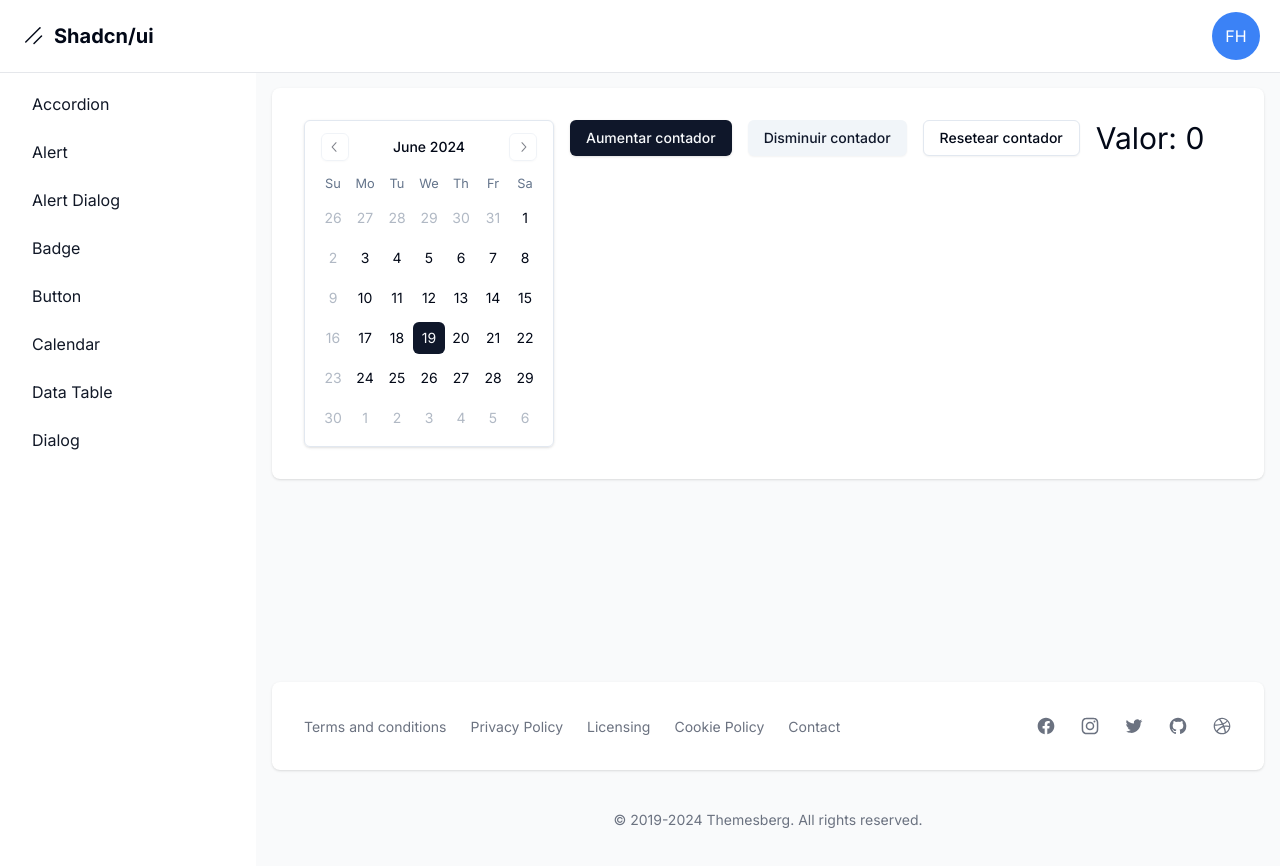
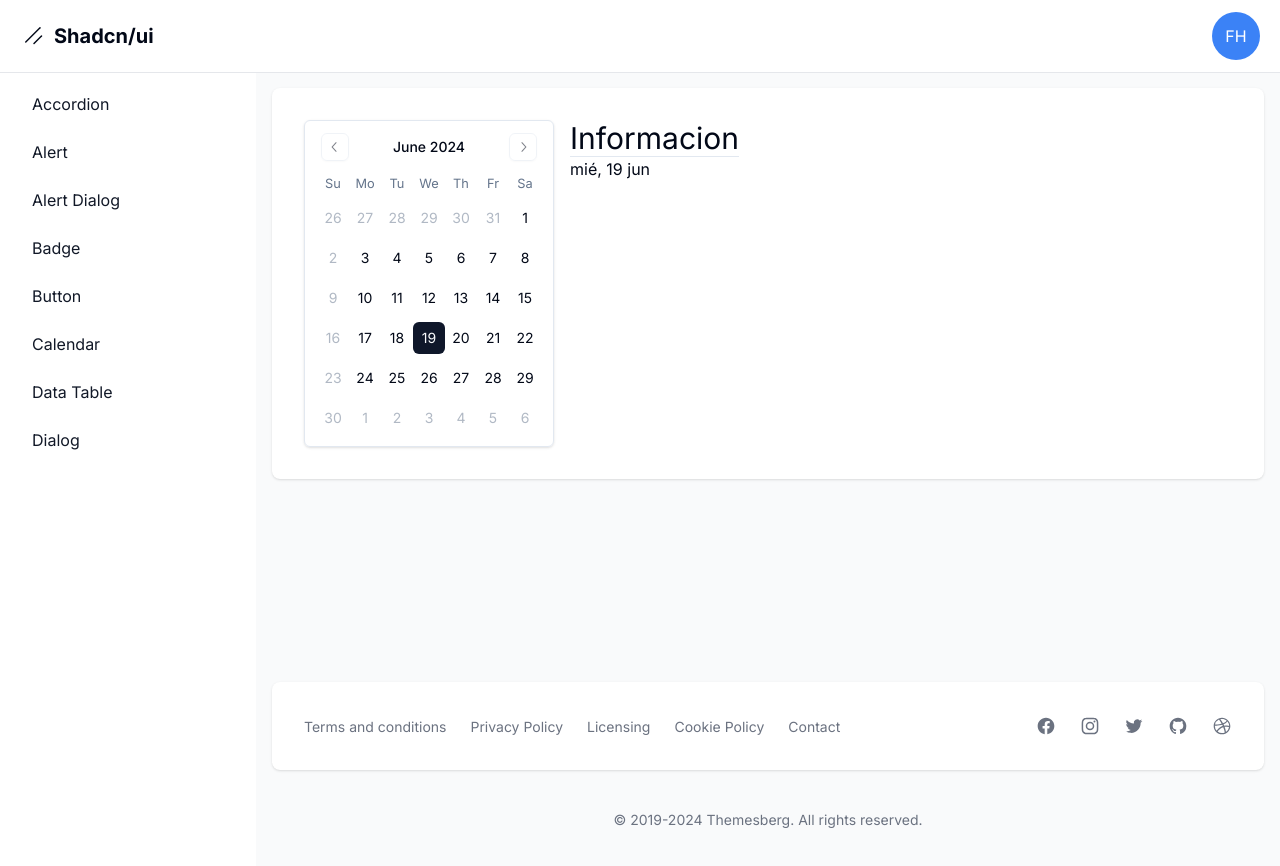
Before and after one commit to ReedRichards0511/shadcdn-ui, a Next.js app: page /dashboard/calendar in a window 1280 px wide. Shown: the top 866 px of the page. Built offline with nearby package versions, Linux system fonts and the light colour scheme.

Commit message:
remove button counter

```diff
--- a/src/app/dashboard/calendar/page.tsx
+++ b/src/app/dashboard/calendar/page.tsx
@@ -3,12 +3,10 @@
 
 import { useState } from "react";
 import { Calendar } from "@/components/ui/calendar"
-import { Button } from "@/components/ui/button";
 
 
 export default function Page() {
   const [date, setDate] = useState<Date | undefined>(new Date());
-  const [count, setCount] = useState<number>(0);
 
   const smallDate = date?.toLocaleString("es-ES", {
     weekday: "short",
@@ -25,15 +23,11 @@ export default function Page() {
         className="rounded-md border shadow"
         disabled={(date) =>date.getDay() === 0}
       />
-      <Button variant='default'>Aumentar contador</Button>
-      <Button variant='secondary'>Disminuir contador</Button>
-      <Button variant='outline'>Resetear contador</Button>
-      <h1 className="text-3xl">Valor: {count}</h1>
-      {/* <div>
+      <div>
         <h1 className="text-3xl">Informacion</h1>
         <div className="border-b"></div>
         <p>{smallDate}</p>
-      </div> */}
+      </div>
     </div>
   )
 }
```
